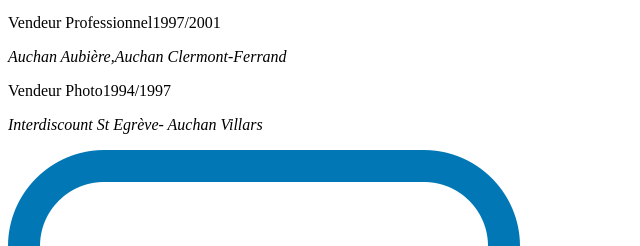
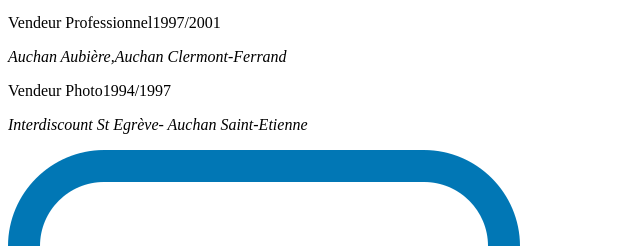
Before and after one commit to Kookaipersan/Germain-William-Devoir-3-CV-HTML-CSS, a plain HTML site: page index.html in a window 1280 px wide. Shown: the part 3735-3981 px from the top of the page, 0-640 px from the left. Drawn offline with Linux system fonts and the light colour scheme.

Commit message:
maj asse

```diff
--- a/index.html
+++ b/index.html
@@ -87,7 +87,7 @@
                     <p>Vendeur Professionnel<time datetime="2021-02-01">1997/2001</time></p>
                     <p><em>Auchan Aubière,Auchan Clermont-Ferrand</em></p>
                     <p>Vendeur Photo<time datetime="2021-02-01">1994/1997</time></p>
-                    <p><em>Interdiscount St Egrève- Auchan Villars</em></p>
+                    <p><em>Interdiscount St Egrève- Auchan Saint-Etienne</em></p>
              </div>
             </main>
 
```
